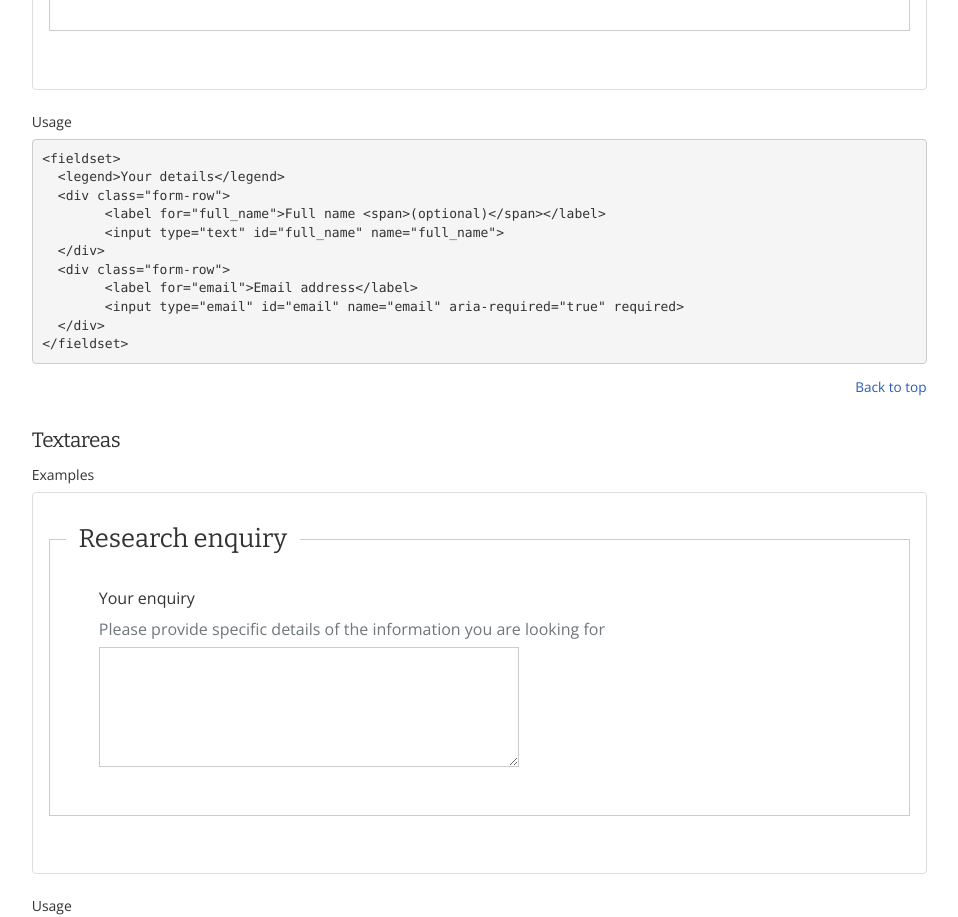
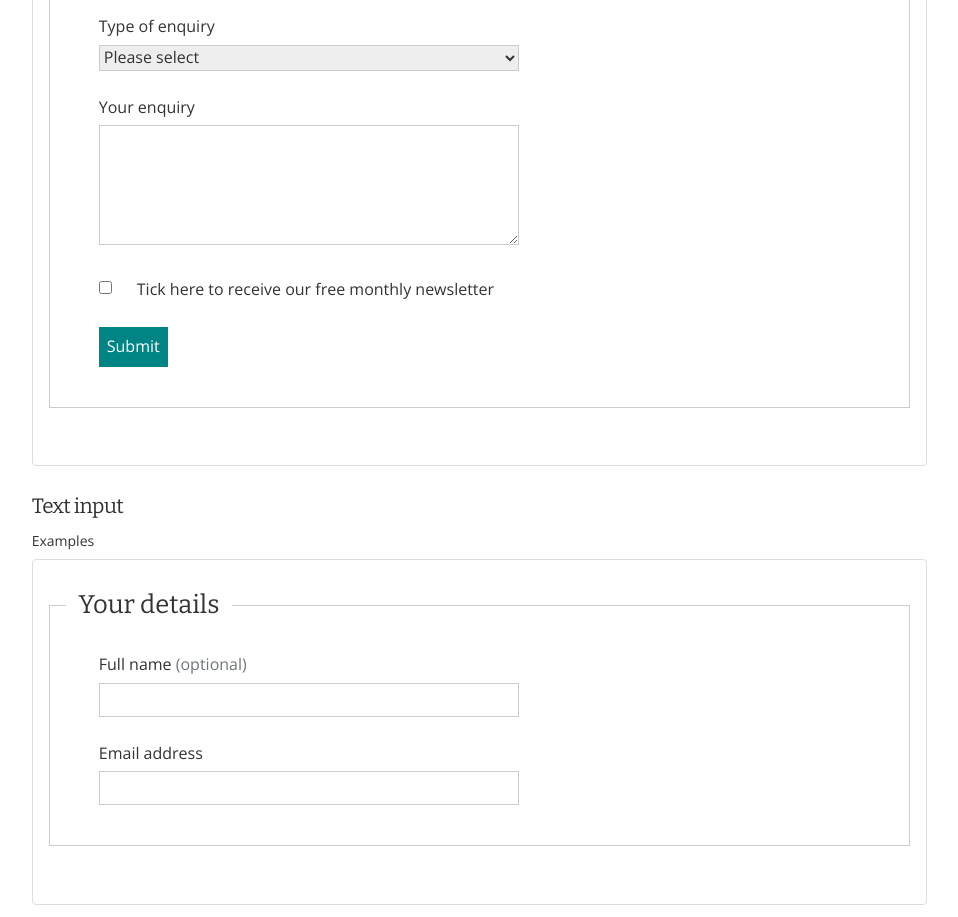
Before and after one commit to nationalarchives/tna-frontend-toolkit, a website: page index.html in a window 1280 px wide. Shown: the part 10660-11577 px from the top of the page, without its empty margins (315-1273 px from the left). Drawn offline with nearby package versions, Linux system fonts and the light colour scheme.

Commit message:
basic form

```diff
--- a/index.html
+++ b/index.html
@@ -488,7 +488,7 @@
 				<div class="examples">
 					<form>
 						<fieldset>
-							<legend>Your details</legend>
+							<legend>Your enquiry</legend>
 							<div class="form-row">
 								<label for="full_name">Full name <span class="optional">(optional)</span></label>
 								<input type="text" id="full_name" name="full_name">
@@ -496,6 +496,43 @@
 							<div class="form-row">
 								<label for="email">Email address</label>
 								<input type="email" id="email" name="email" aria-required="true" required>
+							</div>
+							<div class="form-row">
+								<label for="type">Type of enquiry</label>
+								<select id="type" name="type">
+									<option value="">Please select</option>
+									<option value="Compliment">Compliment</option>
+									<option value="Comment">Comment</option>
+									<option value="Concern">Concern</option>
+								</select>
+							</div>
+							<div class="form-row">
+								<label for="form_enquiry">Your enquiry</label>
+								<textarea id="form_enquiry" name="enquiry" aria-required="true" required></textarea>
+							</div>
+							<div class="form-row checkbox">
+								<input type="checkbox" id="news_yes" name="newsletter" value="yes">
+								<label for="news_yes">Tick here to receive our free monthly newsletter</label>
+							</div>
+							<div class="form-row">
+								<input type="submit" name="submit" id="form_submit" value="Submit" class="button">
+							</div>
+						</fieldset>
+					</form>
+				</div>
+				<h3>Text input</h3>
+				<h5>Examples</h5>
+				<div class="examples">
+					<form>
+						<fieldset>
+							<legend>Your details</legend>
+							<div class="form-row">
+								<label for="form_full_name">Full name <span class="optional">(optional)</span></label>
+								<input type="text" id="form_full_name" name="full_name">
+							</div>
+							<div class="form-row">
+								<label for="form_email">Email address</label>
+								<input type="email" id="form_email" name="email" aria-required="true" required>
 							</div>
 						</fieldset>
 					</form>
```
